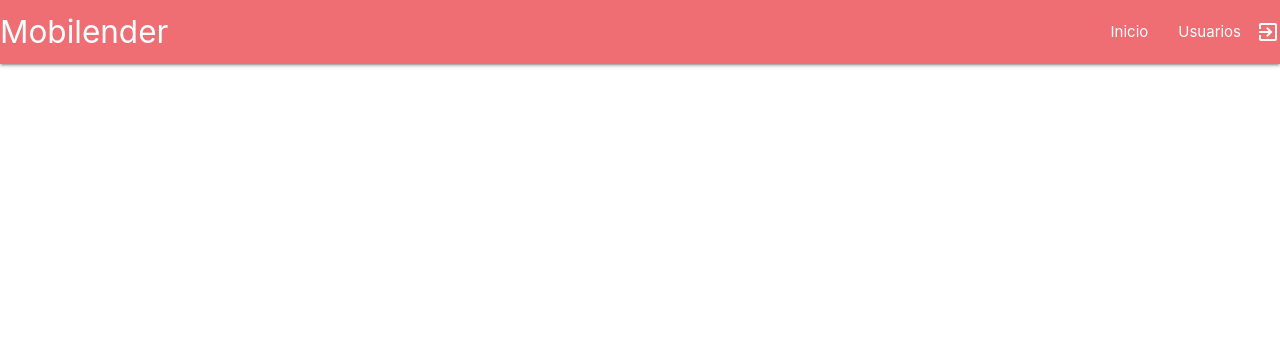
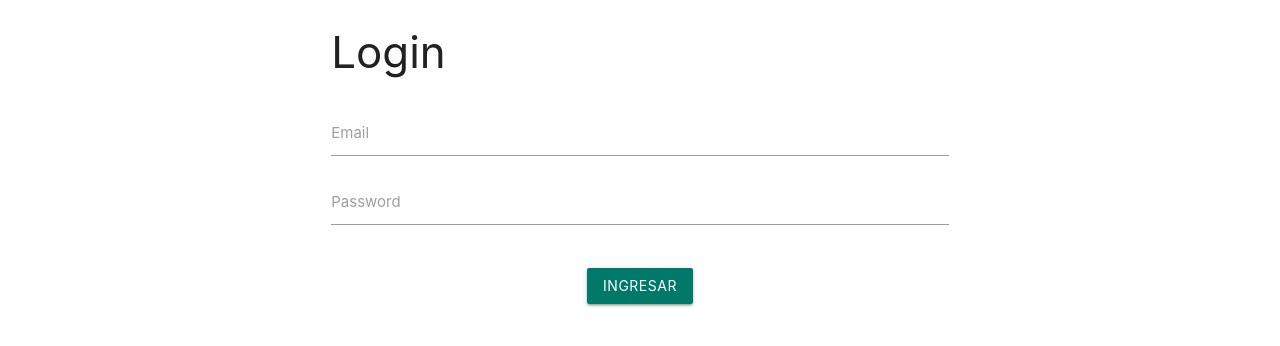
Before and after one commit to montoyaguzman/mobilender-app, a Vue app: page /login in a window 1280 px wide. Before the commit this address led to /dashboard. Shown: the top 346 px of the page. Built offline with nearby package versions, Linux system fonts and the light colour scheme.

Commit message:
FEAT : Funcionalidad de ruteo y sesion

```diff
--- a/src/components/pages/Dashboard.vue
+++ b/src/components/pages/Dashboard.vue
@@ -1,7 +1,7 @@
 <template>
   <div>
     <nav>
-      <div class="nav-wrapper">
+      <div class="nav-wrapper teal darken-2">
         <a href="#" class="brand-logo">Mobilender</a>
         <ul id="nav-mobile" class="right hide-on-med-and-down waves-light">
           <li><router-link to="/home">Inicio</router-link></li>
@@ -23,7 +23,7 @@ export default {
   methods: {
   onLogout() {
     this.$store.dispatch("doLogout");
-    this.$router.push("/");
+    this.$router.push( "/login" );
   }
 }
 }
--- a/src/components/pages/Login.vue
+++ b/src/components/pages/Login.vue
@@ -17,16 +17,7 @@
           </div>
         </form>
         <div class="col s6 offset-s3 center">
-          <a class="waves-effect waves-light btn" v-on:click="onSubmit">button</a>
-          <div id="modal1" class="modal">
-            <div class="modal-content">
-              <h4>Modal Header</h4>
-              <p>A bunch of text</p>
-            </div>
-            <div class="modal-footer">
-              <a href="#!" class="modal-close waves-effect waves-green btn-flat">Agree</a>
-            </div>
-          </div>
+          <a class="waves-effect waves-light btn  teal darken-2" v-on:click="onSubmit">Ingresar</a>
         </div>
       </div>
     </div>
@@ -47,10 +38,10 @@ export default {
   methods: {
   async onSubmit() {
     try {
-      await this.$store.dispatch("doLogin", this.username);
-      this.$router.push({ name: "Dashboard" });
+      this.$store.dispatch("doLogin", 'username');
+      this.$router.push('/dashboard')
     } catch (error) {
-      console.error(error);
+      // console.error(error);
     }
   }
 }
--- a/src/components/pages/Users.vue
+++ b/src/components/pages/Users.vue
@@ -6,7 +6,7 @@
         <h6>Consulta de usuarios</h6>
       </div>
       <div class="col s4 offset-s2">
-         <a class="btn-floating btn-small waves-effect waves-light red"
+         <a class="btn-floating btn-small waves-effect waves-light teal darken-2"
           v-on:click="openModal"
          ><i class="material-icons">add</i></a>
       </div>
--- a/src/router.js
+++ b/src/router.js
@@ -10,10 +10,6 @@ Vue.use(VueRouter)
 
 const routes = [
     {
-        path: "/",
-        component: Login
-    },
-    {
         path: "/dashboard",
         name: "Dashboard",
         meta: {
@@ -21,6 +17,11 @@ const routes = [
         },
         component: Dashboard,
         children: [
+            {
+                path: "/",
+                name: "Home",
+                component: Home
+            },
             {
                 path: "/home",
                 name: "Home",
@@ -52,11 +53,12 @@ const router = new VueRouter({
 });
 
 router.beforeEach((to, from, next) => {
-    if (to.name !== 'Login' && !store.state.auth) {
-        next({ name: "Login" });
+    console.log('navegando', store.state.auth)
+    if (to.name !== 'Login' && localStorage.getItem('islogged') === 'false') {
+        next( { name: 'Login'} );
     }
-    else if (to.name === 'Login' && store.state.auth) {
-        next({ name: "Dashboard" });
+    else if (to.name === 'Login' && localStorage.getItem('islogged') === 'true') {
+        next( { name: 'Dashboard' });
     } else {
         next();
     }
--- a/src/store/index.js
+++ b/src/store/index.js
@@ -9,7 +9,7 @@ const service = new Services();
 const store = new Vuex.Store({
     state: {
       username: null,
-      auth: true,
+      auth: false,
       users: []
     },
     getters: {
@@ -17,15 +17,17 @@ const store = new Vuex.Store({
     },
     mutations: {
       DO_LOGIN(state, username) {
-        state.auth = false;
         state.username = username;
+        username ? state.auth = true : state.auth = false;
+        localStorage.setItem('isLogged', 'true')
       },
       DO_LOGOUT(state) {
+        state.username = null;
         state.auth = false;
-        state.username = null;
+        localStorage.setItem('isLogged', 'false')
       },
       SET_USER_LIST(state, users) {
-        state.users = users
+        state.users = users;
       }
     },
     actions: {
```
